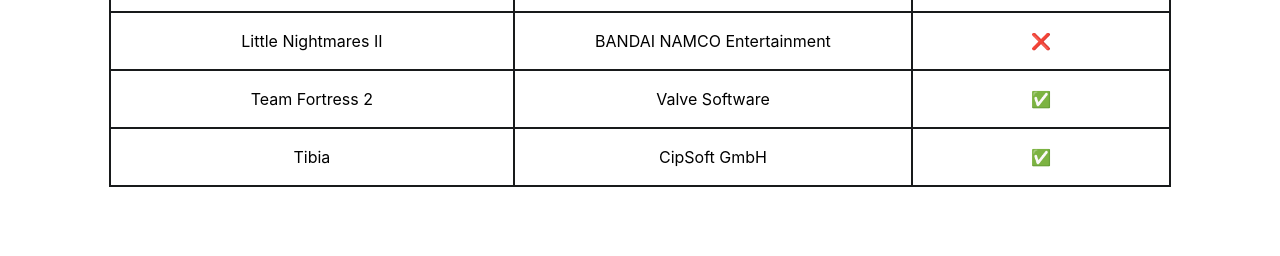
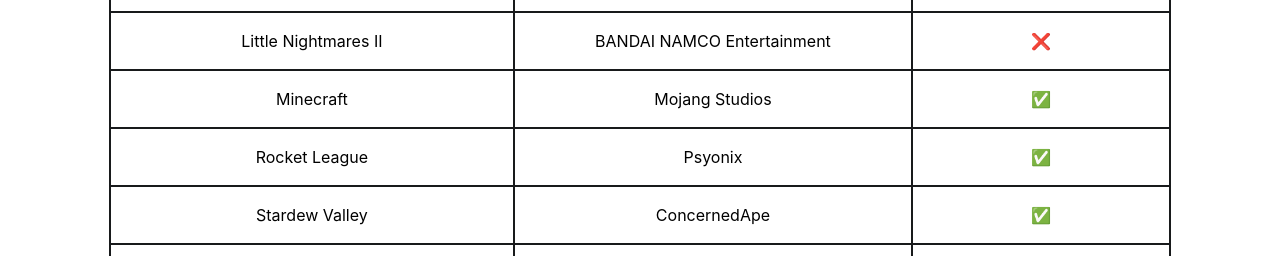
Before and after one commit to Yagasaki7K/website-runinlinux, a React (Vite) app: page / in a window 1280 px wide. Shown: the part 696-952 px from the top of the page. Before the commit the page ends 915 px from the top, so only its background shows below. Built offline with nearby package versions, Linux system fonts and the light colour scheme.

Commit message:
[RunInLinux] Added Games

```diff
--- a/src/App.tsx
+++ b/src/App.tsx
@@ -62,6 +62,21 @@
             <td>❌</td>
           </tr>
           <tr>
+            <td>Minecraft</td>
+            <td>Mojang Studios</td>
+            <td>✅</td>
+          </tr>
+          <tr>
+            <td>Rocket League</td>
+            <td>Psyonix</td>
+            <td>✅</td>
+          </tr>
+          <tr>
+            <td>Stardew Valley</td>
+            <td>ConcernedApe</td>
+            <td>✅</td>
+          </tr>
+          <tr>
             <td>Team Fortress 2</td>
             <td>Valve Software</td>
             <td>✅</td>
```
